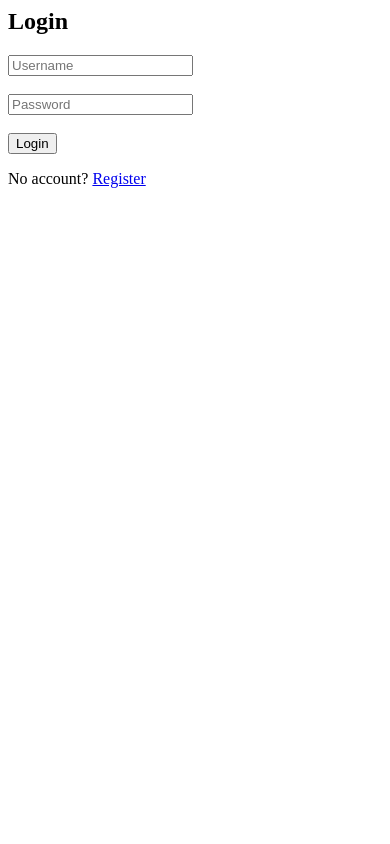
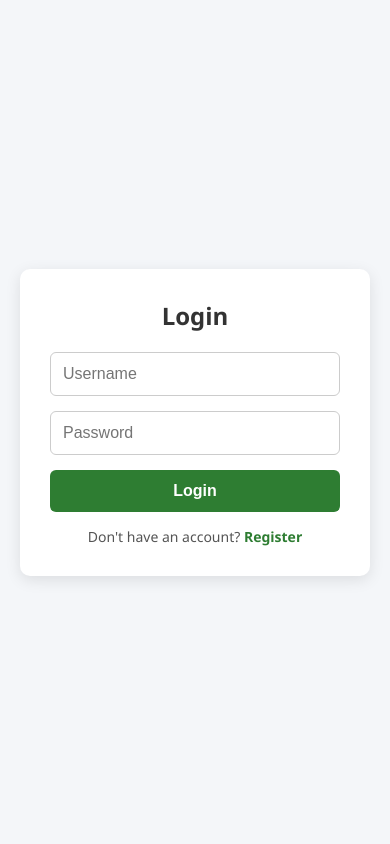
Before and after one commit to alisamuel1020-gif/habit_tracker, a Flask app: page /login in a window 390 px wide. Run offline with Flask 3, Linux system fonts and the light colour scheme.

Commit message:
Fix dashboard CSS and center auth forms for mobile

```diff
--- a/templates/login.html
+++ b/templates/login.html
@@ -1,8 +1,105 @@
+<!DOCTYPE html>
+<html lang="en">
+<head>
+    <meta charset="UTF-8">
+    <meta name="viewport" content="width=device-width, initial-scale=1.0">
+    <title>Login - Habit Tracker</title>
+    <style>
+        * {
+            box-sizing: border-box;
+            margin: 0;
+            padding: 0;
+        }
 
-<h2>Login</h2>
-<form method="POST">
-    <input type="text" name="username" placeholder="Username" required><br><br>
-    <input type="password" name="password" placeholder="Password" required><br><br>
-    <button type="submit">Login</button>
-</form>
-<p>No account? <a href="/register">Register</a></p>
+        body {
+            font-family: 'Segoe UI', Tahoma, Geneva, Verdana, sans-serif;
+            background-color: #f4f6f9;
+            display: flex;
+            justify-content: center;
+            align-items: center;
+            min-height: 100vh;
+            padding: 20px;
+        }
+
+        .auth-card {
+            background: #ffffff;
+            padding: 30px;
+            border-radius: 10px;
+            box-shadow: 0 4px 15px rgba(0, 0, 0, 0.1);
+            width: 100%;
+            max-width: 380px;
+        }
+
+        .auth-card h2 {
+            text-align: center;
+            margin-bottom: 20px;
+            color: #333;
+        }
+
+        .form-group {
+            margin-bottom: 15px;
+        }
+
+        .form-group input {
+            width: 100%;
+            padding: 12px;
+            border: 1px solid #ccc;
+            border-radius: 6px;
+            font-size: 16px;
+            outline: none;
+        }
+
+        .form-group input:focus {
+            border-color: #2e7d32;
+        }
+
+        .btn-submit {
+            width: 100%;
+            padding: 12px;
+            background-color: #2e7d32;
+            color: white;
+            border: none;
+            border-radius: 6px;
+            font-size: 16px;
+            font-weight: bold;
+            cursor: pointer;
+        }
+
+        .btn-submit:hover {
+            background-color: #1b5e20;
+        }
+
+        .auth-footer {
+            text-align: center;
+            margin-top: 15px;
+            font-size: 14px;
+            color: #555;
+        }
+
+        .auth-footer a {
+            color: #2e7d32;
+            text-decoration: none;
+            font-weight: bold;
+        }
+    </style>
+</head>
+<body>
+
+    <div class="auth-card">
+        <h2>Login</h2>
+        <form action="/login" method="POST">
+            <div class="form-group">
+                <input type="text" name="username" placeholder="Username" required>
+            </div>
+            <div class="form-group">
+                <input type="password" name="password" placeholder="Password" required>
+            </div>
+            <button type="submit" class="btn-submit">Login</button>
+        </form>
+        <div class="auth-footer">
+            Don't have an account? <a href="/register">Register</a>
+        </div>
+    </div>
+
+</body>
+</html>
```
Also changed, not shown: templates/index.html (+91 -20 lines), templates/register.html (+104 -7 lines).
